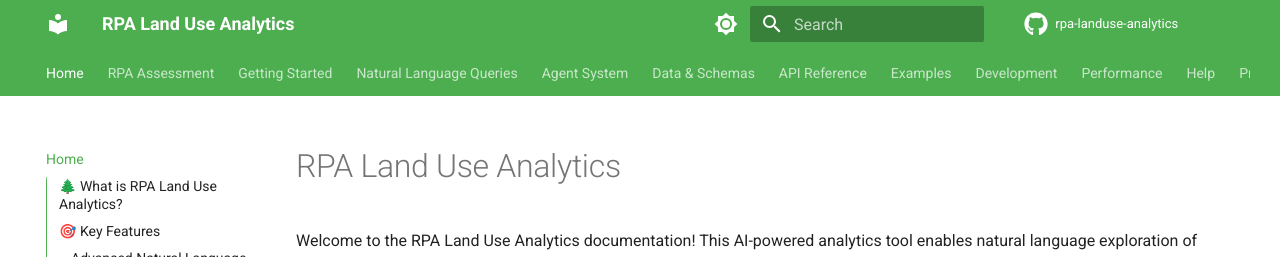
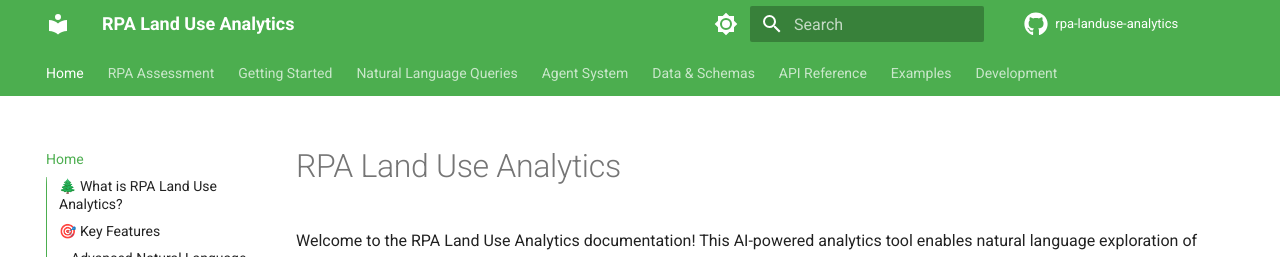
Before and after one commit to mihiarc/rpa-landuse, an MkDocs documentation site: the page built from docs/index.md, in a window 1280 px wide and 900 px high. Shown: the top 257 px of the window. Built offline with MkDocs 1.6.1 and Material for MkDocs 9.7.7, drawn with Linux system fonts in a browser that asks for light colours; comment, search, counter and statistics services are not loaded; some of the changed lines change nothing that is shown.

Commit message:
docs: Update mkdocs navigation to include new troubleshooting and testing sections
- Added "FAQ," "Troubleshooting," and "GitHub Pages Setup" sections to enhance user guidance.
- Introduced a "Testing Guide" and "Testing Implementation" to provide clearer documentation on testing processes.
- Removed redundant entries to streamline the navigation structure.

```diff
--- a/mkdocs.yml
+++ b/mkdocs.yml
@@ -47,6 +47,12 @@
     - Installation: getting-started/installation.md
     - Quick Start: getting-started/quickstart.md
     - Configuration: getting-started/configuration.md
+    - FAQ: faq.md
+    - Troubleshooting: troubleshooting.md
+    - GitHub Pages Setup: GITHUB_PAGES_SETUP.md
+    - Streamlit Issues:
+      - Duplicate IDs: troubleshooting/streamlit-duplicate-ids.md
+      - Fragments Guide: troubleshooting/streamlit-fragments.md
   - Natural Language Queries:
     - Overview: queries/overview.md
     - Basic Queries: queries/basic-queries.md
@@ -82,8 +88,6 @@
     - RPA Model Diagram: data/rpa-model-diagram.md
     - Data Processing: data/processing.md
   - API Reference:
-    - LanduseAgent API: api/agent.md
-    - Natural Language Queries: api/landuse-query-agent.md
     - Data Converters: api/converters.md
     - Tools & Utilities: api/tools.md
   - Examples:
@@ -93,25 +97,14 @@
   - Development:
     - Architecture: development/architecture.md
     - Contributing: development/contributing.md
-    - Testing: development/testing.md
+    - Testing Guide: TESTING.md
+    - Testing Implementation: development/testing.md
     - CI/CD Pipeline: development/ci-cd-pipeline.md
     - Retry Logic: development/retry-logic.md
     - Branding Strategy: development/BRANDING_STRATEGY.md
     - Modern DuckDB Tools: development/modern-duckdb-tools.md
     - Pydantic Models: development/pydantic-models.md
-  - Performance:
-    - DuckDB Optimization: performance/duckdb-copy-optimization.md
-    - Streamlit Fragments: performance/streamlit-fragments.md
-  - Help:
-    - FAQ: faq.md
-    - Troubleshooting: troubleshooting.md
-    - GitHub Pages Setup: GITHUB_PAGES_SETUP.md
-    - Streamlit Duplicate IDs: troubleshooting/streamlit-duplicate-ids.md
-    - Streamlit Fragments Guide: troubleshooting/streamlit-fragments.md
-  - Project Info:
     - Security Policy: SECURITY.md
-    - Testing Guide: TESTING.md
-    - Local Configuration: CLAUDE.local.md
 
 strict: false
 
```
